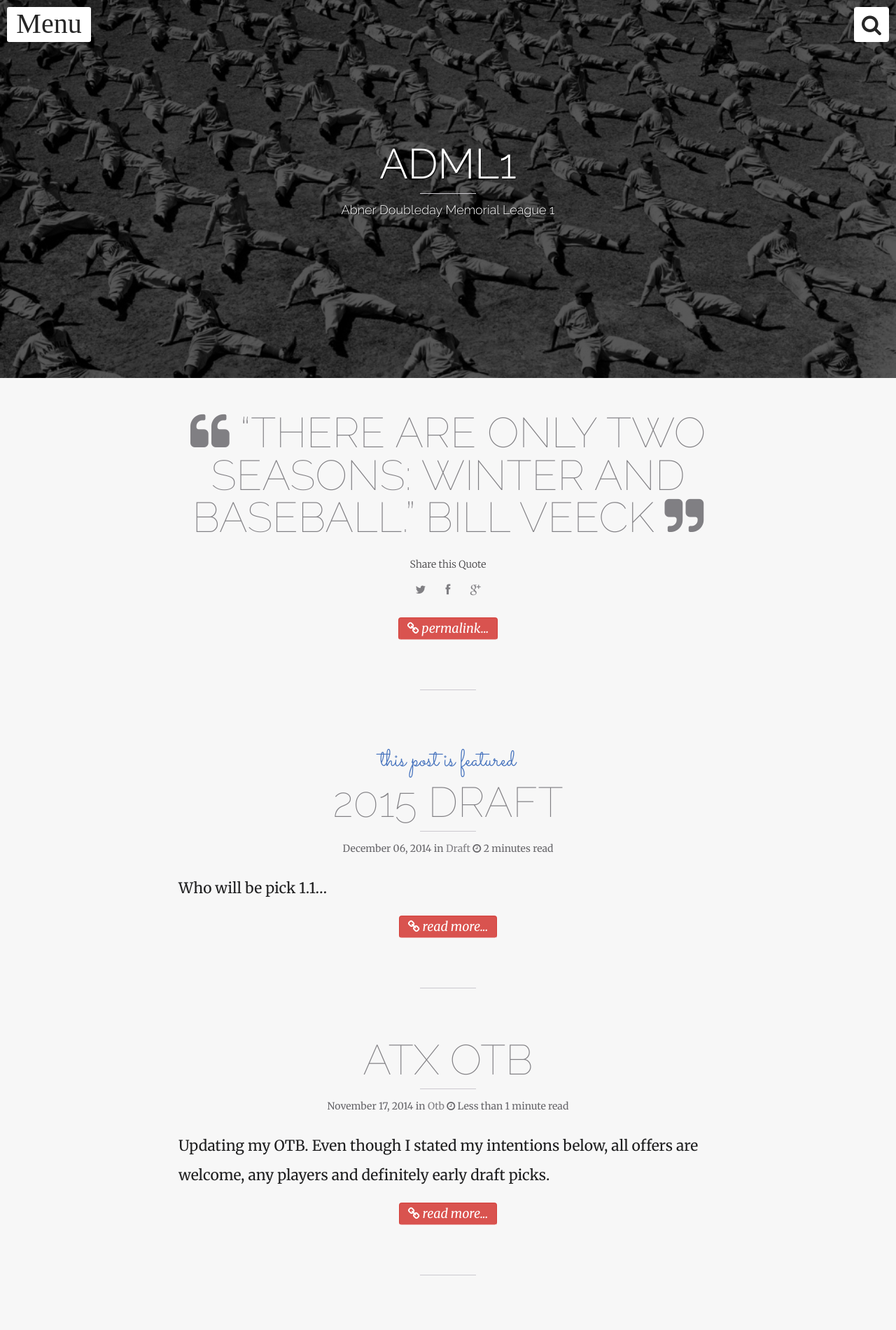
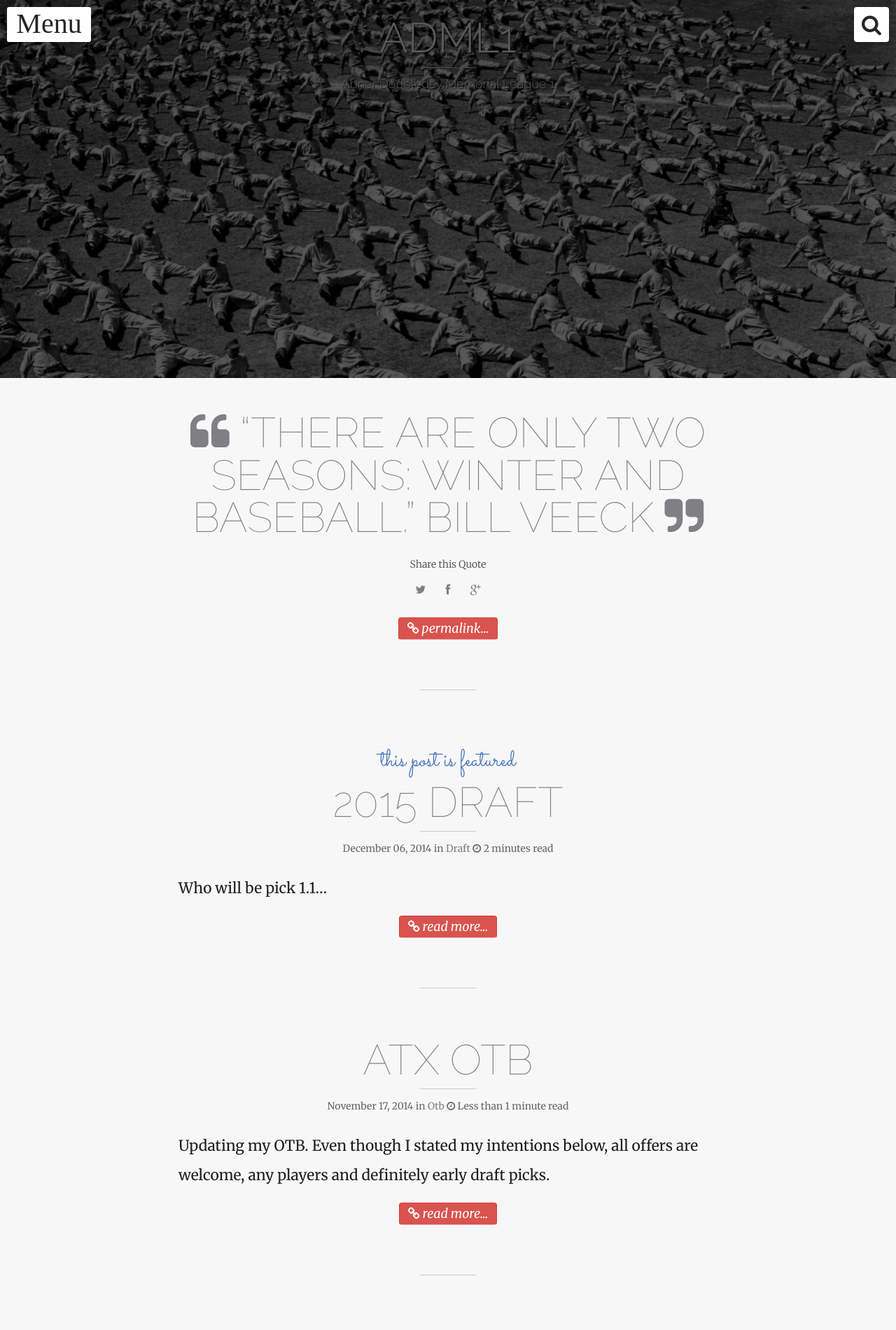
Before and after one commit to ADML1/adml1.github.io, a Jekyll site: the page built from index.html, in a window 1280 px wide. Shown: the top 1900 px of the page at 70% size. Built offline with Jekyll 4.4.1, drawn with Linux system fonts in a browser that asks for light colours; nearby versions of some CDN libraries; the list of posts is cut into pages by our own code.

Commit message:
Fixed image background that works on mobile.

```diff
--- a/_includes/scripts.html
+++ b/_includes/scripts.html
@@ -32,6 +32,18 @@
 /*      End-Slides      */
 
 </script>
+
+{% if page.imagefeature %}
+<!-- fixed image background -->
+<script>
+
+$(window).scroll(function() {
+  var scrolledY = $(window).scrollTop();
+  $('#masthead').css('background-position', 'left ' - ((scrolledY)) + 'px');
+});
+
+</script>
+{% endif %}
 
 {% if site.search %}
 <!-- Jekyll Simple Search option -->
--- a/assets/css/style.css
+++ b/assets/css/style.css
@@ -453,7 +453,7 @@
 /* - Blog and post headers - */
 #masthead {
   position: relative;
-  background-attachment: fixed;
+  background-attachment: scroll;
   display: table;
   text-align: center;
   width: 100%;
@@ -649,17 +649,18 @@
 /* - Theme Backgrounds - */
 .blog-background {
   background-repeat: no-repeat;
-  background-position: center;
+  /*background-position: center;*/
+  background-position: left top;
   -webkit-background-size: cover;
   -moz-background-size: cover;
   -o-background-size: cover;
   background-size: cover;
-  background-attachment: fixed;
-}
-@media (max-width: 1024px) {
+  background-attachment: scroll;
+}
+/*@media (max-width: 1024px) {
   .blog-background {
     background-attachment: scroll;
-  }
+  }*/
 }
 /* - Inner allignment - */
 .inner {
```
